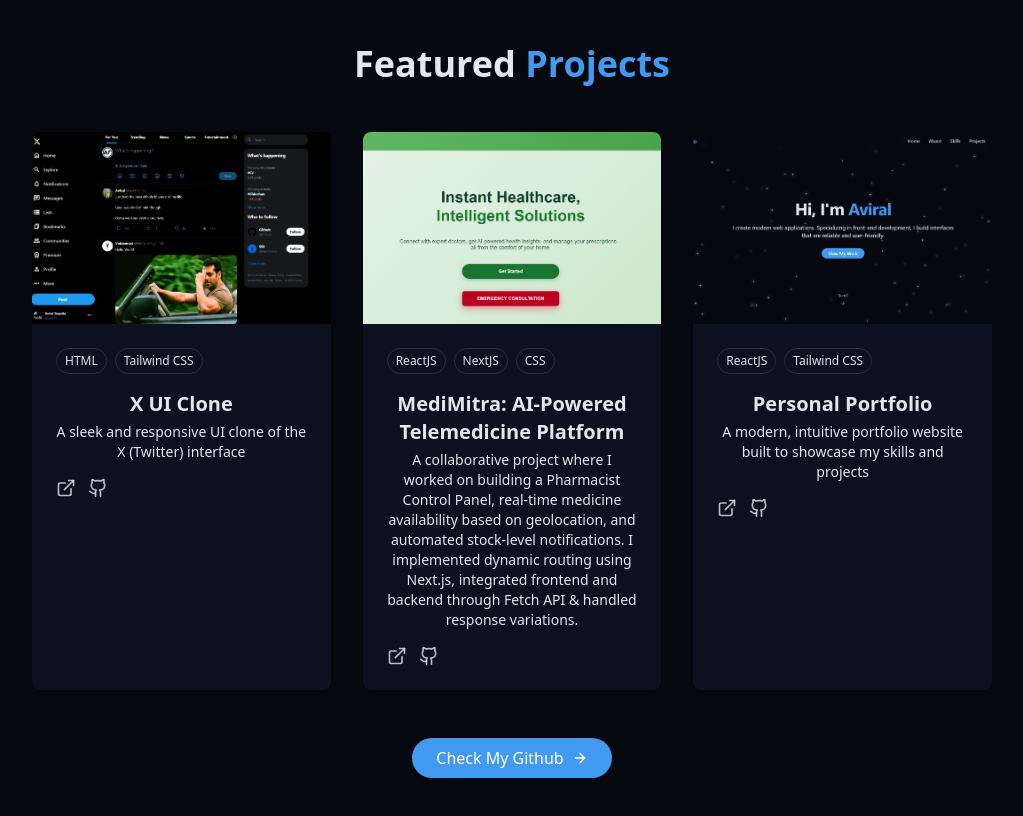
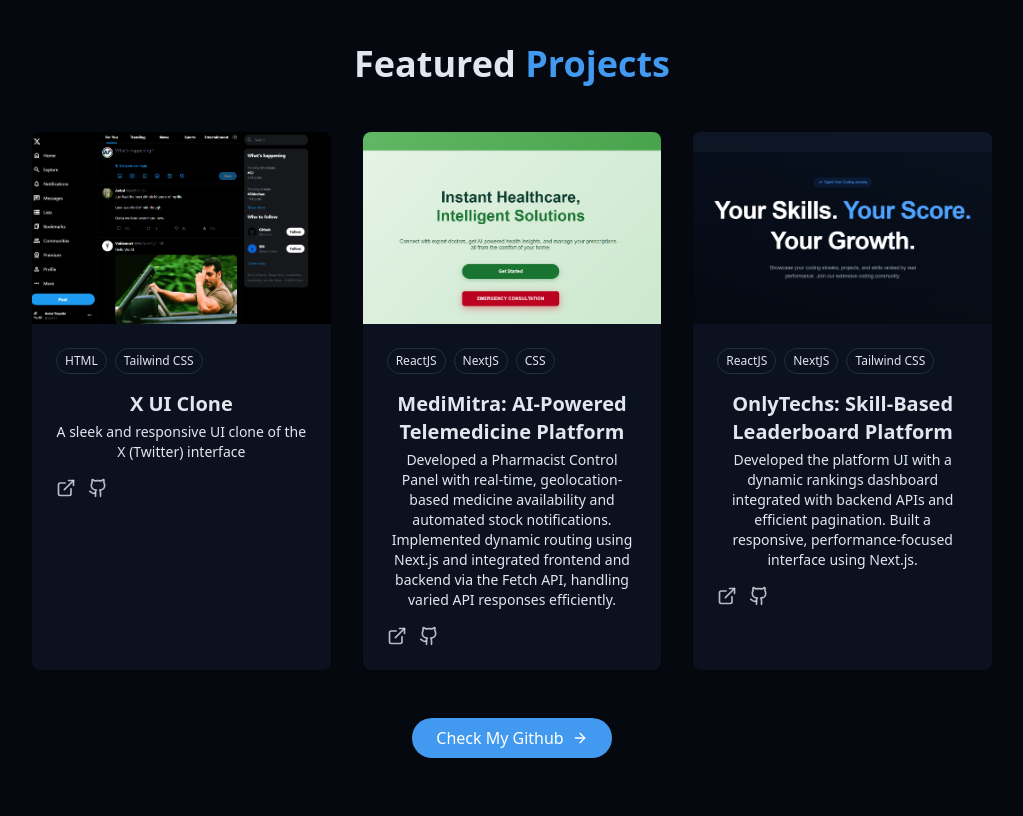
Before and after one commit to aviraltrip/portfolio, a React (Vite) app: page / in a window 1280 px wide. Shown: the part 2320-3136 px from the top of the page, without its empty margins (128-1151 px from the left). Built offline with nearby package versions, Linux system fonts and the light colour scheme; the HTML template or start-up script is replaced by a standard one.

Commit message:
added onlytechs info

```diff
--- a/src/components/ProjectsSection.jsx
+++ b/src/components/ProjectsSection.jsx
@@ -14,7 +14,7 @@ const projects = [
      id: 2,
      title: "MediMitra: AI-Powered Telemedicine Platform",
      description:
-       "A collaborative project where I worked on building a Pharmacist Control Panel, real-time medicine availability based on geolocation, and automated stock-level notifications. I implemented dynamic routing using Next.js, integrated frontend and backend through Fetch API & handled response variations.",
+       "Developed a Pharmacist Control Panel with real-time, geolocation-based medicine availability and automated stock notifications. Implemented dynamic routing using Next.js and integrated frontend and backend via the Fetch API, handling varied API responses efficiently.",
      image: "/projects/MediMitra.png",
      tags: ["ReactJS", "NextJS", "CSS"],
      demoUrl: "https://telemedicine-gamma.vercel.app/",
@@ -22,13 +22,13 @@ const projects = [
    },
   {
     id: 3,
-    title: "Personal Portfolio",
+    title: "OnlyTechs: Skill-Based Leaderboard Platform",
     description:
-      "A modern, intuitive portfolio website built to showcase my skills and projects",
-    image: "/projects/portfolio.png",
-    tags: ["ReactJS", "Tailwind CSS"],
-    demoUrl: "https://aviral-tripathi.vercel.app/",
-    githubUrl: "https://github.com/aviraltrip/portfolio",
+      "Developed the platform UI with a dynamic rankings dashboard integrated with backend APIs and efficient pagination. Built a responsive, performance-focused interface using Next.js.",
+    image: "/projects/onlytechs.png",
+    tags: ["ReactJS", "NextJS", "Tailwind CSS"],
+    demoUrl: "https://onlytechs.vercel.app/",
+    githubUrl: "#",
   },
 ];
 
```
Also changed, not shown: public/projects/onlytechs.png (added), public/projects/portfolio.png (deleted).
